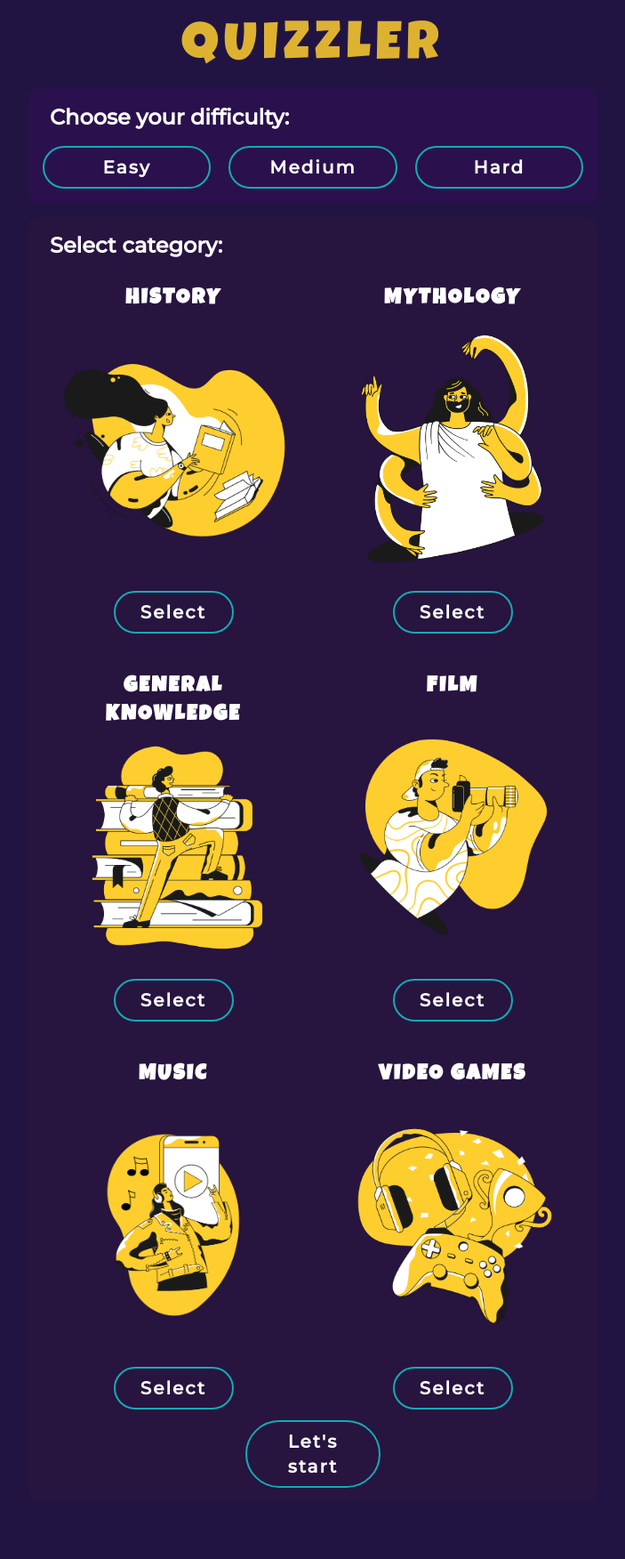
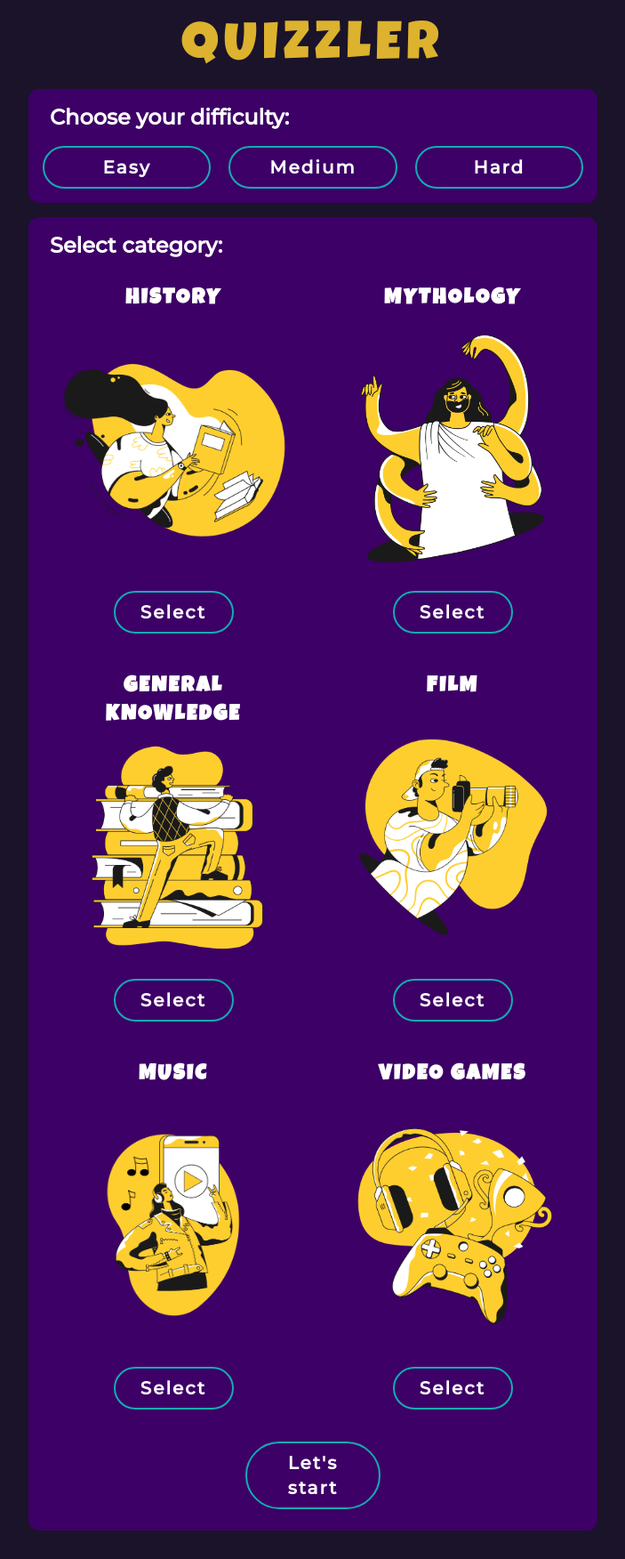
Before and after one commit to leonorlazami/quizzler, a React (Vite) app: page / in a window 1280 px wide. Shown: the whole page at 89% size, without its empty margins (288-991 px from the left). Before the commit the page ends 1696 px from the top, so only its background shows below. Built offline with nearby package versions, Linux system fonts and the light colour scheme.

Commit message:
fixed minor issues

```diff
--- a/src/components/Options.jsx
+++ b/src/components/Options.jsx
@@ -1,4 +1,4 @@
-import { useEffect, useState } from "react";
+import React, { useEffect, useState } from "react";
 import Button from "./Button";
 import NextButton from "./NextButton";
 
@@ -22,16 +22,24 @@ const Options = ({ question, dispatch, answer, numQuestion }) => {
       dispatch({ type: "correctAnswer" });
     }
   };
+
   const hasAnswered = answer !== null;
+
+  const decodeHTML = (html) => {
+    var txt = document.createElement("textarea");
+    txt.innerHTML = html;
+    return txt.value;
+  };
+
   return (
     <div className="flex flex-col justify-around mx-auto gap-5 font-primary md:text-xl">
       {randomOptions.map((option, index) => (
         <button
-          className={`border border-[#FECE2F] px-3 py-2 rounded-xl ${
+          className={` px-3 py-2 rounded-xl border border-white ${
             hasAnswered
               ? option === question.correct_answer
-                ? "bg-gradient-to-r from-[#00B4D8] via-blue-500 to-blue-900 border-none"
-                : "bg-gradient-to-r from-[#FF3C38] via-red-500 to-red-900 border-red-900 "
+                ? "bg-btn-bg border-none"
+                : "bg-red-700 border-none"
               : ""
           }`}
           key={option}
@@ -39,7 +47,7 @@ const Options = ({ question, dispatch, answer, numQuestion }) => {
           disabled={hasAnswered}
           label={option}
         >
-          {option}
+          {decodeHTML(option)}
         </button>
       ))}
     </div>
--- a/src/components/Question.jsx
+++ b/src/components/Question.jsx
@@ -5,7 +5,7 @@ const Question = ({ question, answer, dispatch, numQuestions }) => {
   const decodedQuestion = decodeHTML(question?.question);
 
   return (
-    <div className="flex flex-col text-white text-md  font-primary mx-4 w-auto gap-5 my-6 px-4  bg-secondary rounded-xl py-5 md:w-[55%] md:mx-auto md:text-xl ">
+    <div className="flex flex-col text-white text-md  font-primary mx-4 w-auto gap-5 my-6 px-4   rounded-xl py-5 md:w-[55%] md:mx-auto md:text-xl ">
       <h2
         dangerouslySetInnerHTML={{ __html: decodedQuestion }}
         className="mb-5"
--- a/src/components/StartScreen.jsx
+++ b/src/components/StartScreen.jsx
@@ -25,8 +25,8 @@ const StartScreen = ({ dispatch, numQuestions }) => {
   };
 
   return (
-    <div className="flex flex-col items-center gap-4 w-full font-primary font-bold ">
-      <div className=" flex-col w-[90%] items-center rounded-xl px-4 py-4 bg-secondary md:w-1/2 ">
+    <div className="flex flex-col items-center gap-4 w-full font-primary font-bold">
+      <div className=" flex-col w-[90%] items-center rounded-xl px-4 py-4 bg-primary md:w-1/2 ">
         <h3 className="text-white ml-2 md:text-2xl">Choose your difficulty:</h3>
         <div className="flex gap-5 mt-4 items-center justify-center">
           <Button
@@ -47,7 +47,7 @@ const StartScreen = ({ dispatch, numQuestions }) => {
           />
         </div>
       </div>
-      <div className=" px-4 py-4 rounded-xl w-[90%] mx-auto h-full mb-2  bg-tertiary md:w-1/2">
+      <div className=" px-4 py-4 rounded-xl w-[90%] mx-auto h-full mb-8  bg-primary md:w-1/2">
         <h3 className="text-white ml-2 mb-4 md:text-2xl">Select category:</h3>
         <div className="grid grid-cols-2 grid-rows-3 gap-5 w-full h-full font-secondary tracking-widest md:text-2xl">
           <div
@@ -168,7 +168,7 @@ const StartScreen = ({ dispatch, numQuestions }) => {
           </div>
         </div>
 
-        <div className="md:w-1/2  md:relative md:flex fixed bottom-0 left-1/2 transform -translate-x-1/2 z-50 bg-[rgb(20,171,181)] rounded-2xl md:bg-transparent">
+        <div className="md:w-1/2  md:relative md:flex fixed bottom-0 left-1/2 transform -translate-x-1/2 z-50 bg-[rgb(20,171,181)] rounded-2xl md:bg-transparent md:mt-4 md:py-2">
           <Button label="Let's start" onClick={handleStartClick} />
         </div>
       </div>
--- a/src/styles.css
+++ b/src/styles.css
@@ -5,7 +5,7 @@
 body {
   /* background-image: url("img/blob.svg");
    */
-  background-color: rgb(34, 20, 66);
+  background-color: rgb(26, 19, 41);
 }
 .progress {
   margin-bottom: 4rem;
--- a/tailwind.config.js
+++ b/tailwind.config.js
@@ -15,9 +15,7 @@ export default {
         'video-games-bg': "url('./img/video-games-1.png')",
       },
       backgroundColor: {
-        'primary': '#252C4A',
-        'secondary': 'rgb(42,17,77)',
-        'tertiary': 'rgb(39,20,63)',
+        'primary': '#3d0066',
         'btn-bg': 'rgb(20,171,181)',
         'btn-bg-secondary': '#FECE2F'
       },
```
